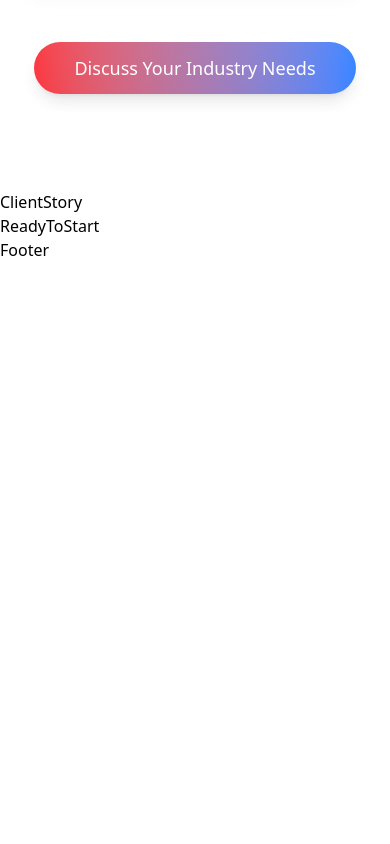
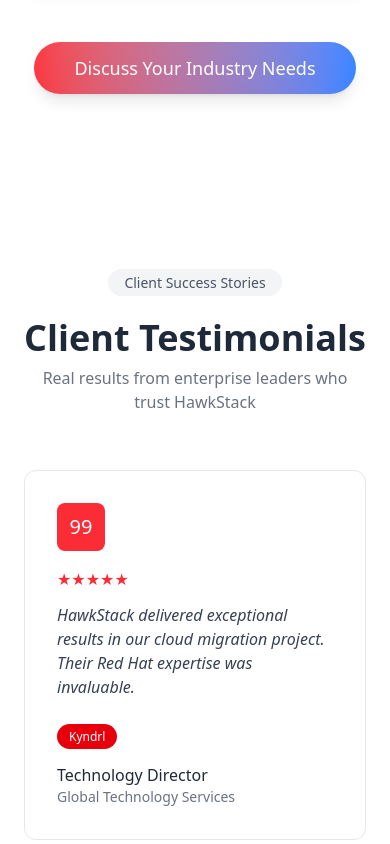
Before and after one commit to ujjwalanand678/nextjs-hawkstack-figma, a Next.js app: page / in a window 390 px wide. Shown: the part 11156-12000 px from the top of the page. Before the commit the page ends 11418 px from the top, so only its background shows below. Built offline with nearby package versions, Linux system fonts and the light colour scheme.

Commit message:
client story done

```diff
--- a/src/components/ClientStory.jsx
+++ b/src/components/ClientStory.jsx
@@ -1,7 +1,102 @@
-import React from "react";
+
 
 const ClientStory = () => {
-  return <div>ClientStory</div>;
+  const testimonials = [
+    {
+      quote:
+        "HawkStack delivered exceptional results in our cloud migration project. Their Red Hat expertise was invaluable.",
+      name: "Technology Director",
+      company: "Global Technology Services",
+      badge: "Kyndrl",
+      badgeColor: "bg-red-600",
+      iconBg: "bg-red-500",
+    },
+    {
+      quote:
+        "Professional team with deep technical knowledge. They helped us modernize our infrastructure with confidence.",
+      name: "IT Operations Manager",
+      company: "Enterprise Infrastructure",
+      badge: "HCL",
+      badgeColor: "bg-blue-600",
+      iconBg: "bg-blue-500",
+    },
+  ];
+
+  return (
+    <section className="w-full py-20 px-6 text-center">
+
+      {/* Tag */}
+      <span className="px-4 py-1 bg-gray-100 text-gray-600 rounded-full text-sm">
+        Client Success Stories
+      </span>
+
+      {/* Heading */}
+      <h2 className="text-4xl font-semibold text-gray-800 mt-6">
+        Client Testimonials
+      </h2>
+
+      {/* Subtitle */}
+      <p className="text-gray-500 mt-2 mb-14">
+        Real results from enterprise leaders who trust HawkStack
+      </p>
+
+      {/* Testimonials Grid */}
+      <div className="grid grid-cols-1 md:grid-cols-2 gap-6 max-w-5xl mx-auto">
+        {testimonials.map((t, idx) => (
+          <div
+            key={idx}
+            className="p-8 rounded-xl border border-gray-200 bg-white text-left"
+          >
+            {/* Icon */}
+            <div
+              className={`w-12 h-12 ${t.iconBg} rounded-lg flex items-center justify-center text-white text-xl mb-4`}
+            >
+              99
+            </div>
+
+            {/* Rating */}
+            <div className="text-red-500 mb-3">★★★★★</div>
+
+            {/* Quote */}
+            <p className="text-gray-700 italic mb-6">{t.quote}</p>
+
+            {/* Badge */}
+            <span
+              className={`px-3 py-1 text-white text-xs rounded-full ${t.badgeColor}`}
+            >
+              {t.badge}
+            </span>
+
+            {/* Person Details */}
+            <div className="mt-4">
+              <p className="text-gray-800 font-medium">{t.name}</p>
+              <p className="text-gray-500 text-sm">{t.company}</p>
+            </div>
+          </div>
+        ))}
+      </div>
+
+      {/* CTA Box */}
+      <div className="mt-20 max-w-3xl mx-auto p-10 bg-gray-100 rounded-2xl">
+        <h3 className="text-2xl font-semibold text-gray-800">
+          Ready to transform your infrastructure?
+        </h3>
+
+        <p className="text-gray-500 mt-2 mb-6">
+          Join the ranks of successful enterprises powered by HawkStack
+        </p>
+
+        <button className="px-8 py-3 bg-blue-600 text-white rounded-full text-base hover:bg-blue-700 transition">
+          Get Started with HawkStack →
+        </button>
+      </div>
+
+      {/* Footer */}
+      <p className="text-gray-400 text-sm mt-10">
+        Trusted by Fortune 500 companies worldwide
+      </p>
+    </section>
+  );
 };
 
 export default ClientStory;
```
